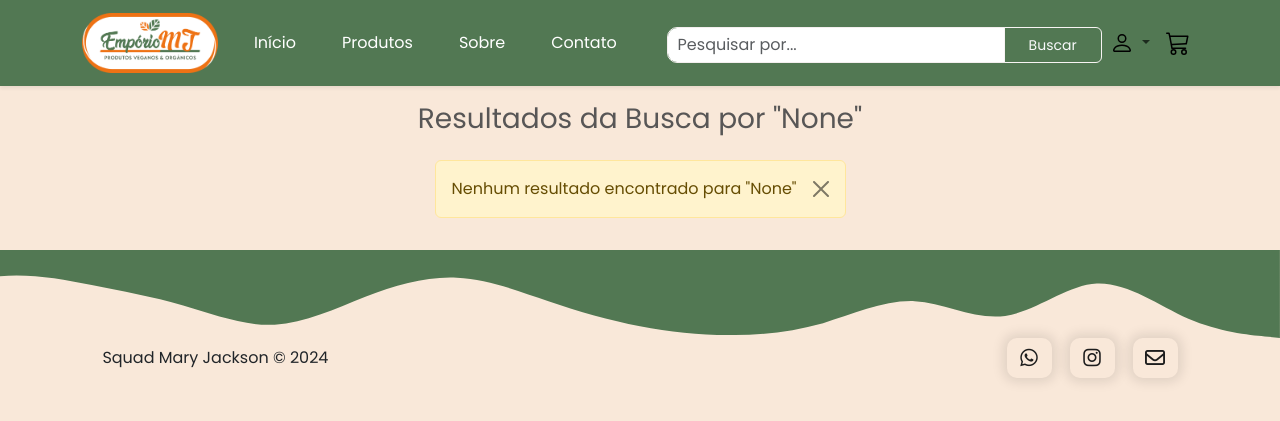
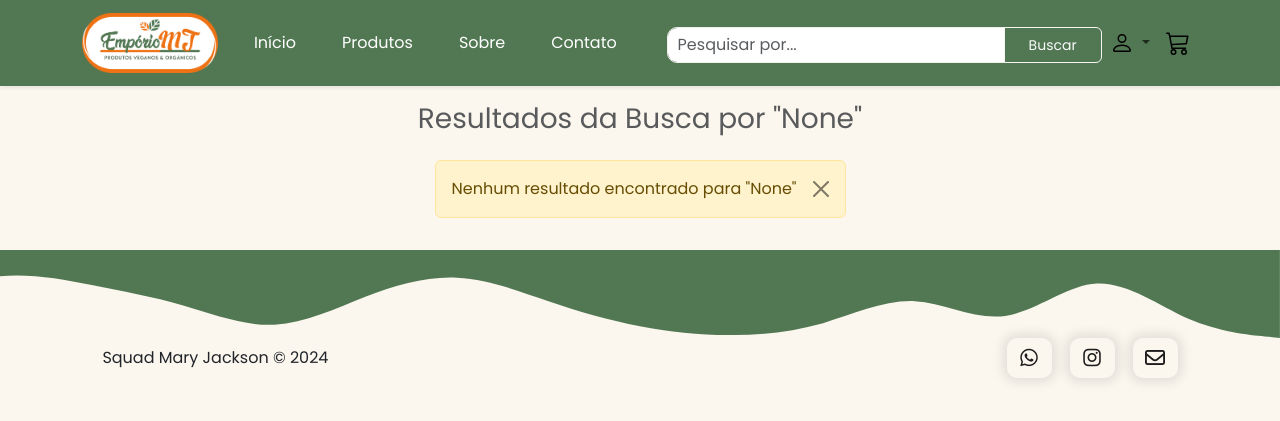
Before and after one commit to tainatravassos/Ecommerce_Mary_Jackson, a Django app: page /busca/ in a window 1280 px wide. Shown: the top 421 px of the page. Run offline with Django 5.2, Linux system fonts and the light colour scheme; some libraries are stand-ins or nearby versions.

Commit message:
alteração carrossel e background

```diff
--- a/templates/base.html
+++ b/templates/base.html
@@ -23,7 +23,7 @@
       type="image/svg+xml">
 
   </head>
-  <body style="background-color: #F9E8D9;">
+  <body style="background-color: #FBF6EE;">
     <nav class="navbar navbar-expand-lg shadow-sm mb-3"
       style="background-color: #527853;">
       <div class="container">
@@ -84,7 +84,7 @@
     {% block content %}
     {% endblock %}
 
-    <footer id="rodape" style="background-color: #F9E8D9;">
+    <footer id="rodape" style="background-color: #FBF6EE;">
       <img src="{% static 'icones/wave.svg' %}" alt />
       <div class="footer_items"
         style="display: flex; justify-content: space-between; align-items: center">
--- a/templates/home.html
+++ b/templates/home.html
@@ -143,7 +143,7 @@
   </head>
 
   <header>
-    <div class="container" style="display: flex; align-items: center;">
+    <div class="" style="display: flex; align-items: center;">
       <div id="carouselMain" class="carousel slide carousel-light" data-bs-ride="carousel">
         <div class="carousel-indicators">
           <button type="button" data-bs-target="#carouselMain" data-bs-slide-to="0" class="active"></button>
```
